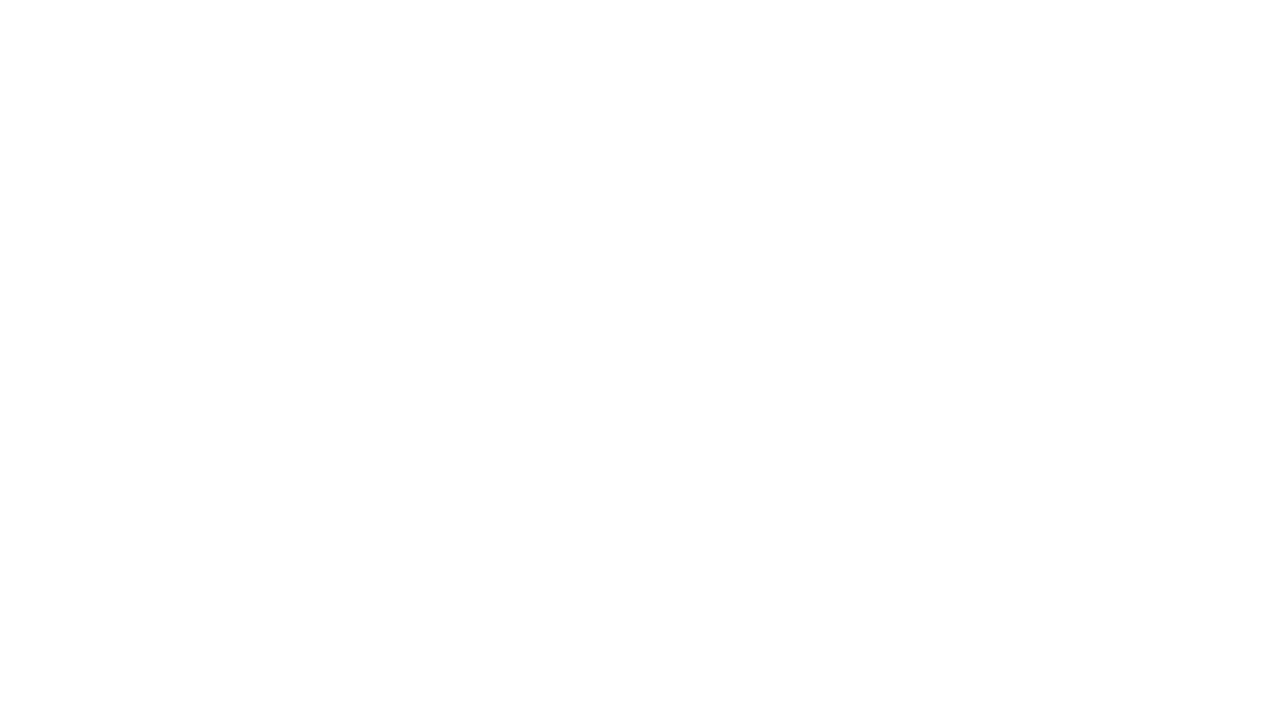
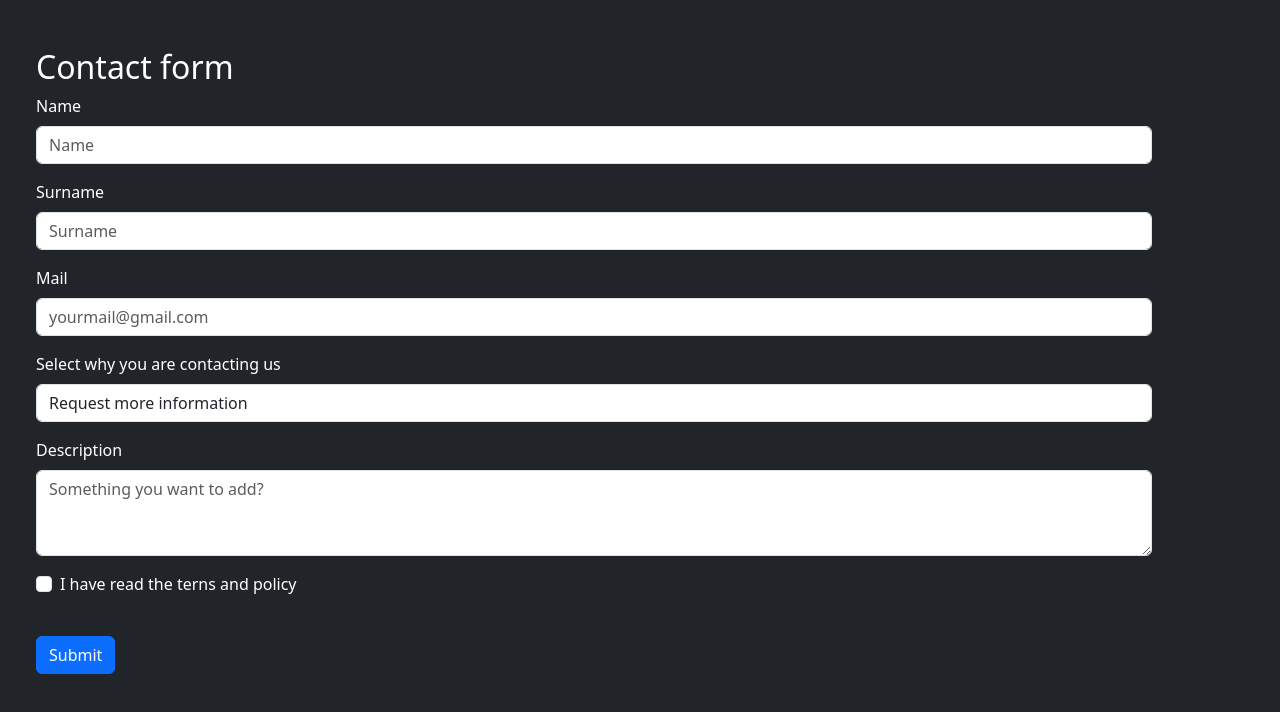
Before and after one commit to annacano0/M09-BootstrapForm, a plain HTML site: page index.html in a window 1280 px wide. Drawn offline with nearby package versions, Linux system fonts and the light colour scheme.

Commit message:
add: add form structure ans syling

```diff
--- a/index.html
+++ b/index.html
@@ -13,8 +13,45 @@
     integrity="sha384-C6RzsynM9kWDrMNeT87bh95OGNyZPhcTNXj1NW7RuBCsyN/o0jlpcV8Qyq46cDfL"
     crossorigin="anonymous"></script>
 
-<body>
+<body class="bg-dark text-white">
+    <div class="container mt-5 border-dark m-4">
+        <h2>Contact form</h2>
 
+        <form class="border-light">
+            <div class="mb-3">
+                <label for="name" class="form-label">Name</label>
+                <input type="text" class="form-control" id="name" placeholder="Name">
+            </div>
+            <div class="mb-3">
+                <label for="surname" class="form-label">Surname</label>
+                <input type="text" class="form-control" id="surname" placeholder="Surname">
+            </div>
+            <div class="mb-3">
+                <label for="email" class="form-label">Mail</label>
+                <input type="email" class="form-control" id="email" placeholder="yourmail@gmail.com">
+            </div>
+
+            <div class="mb-3">
+                <label for="name" class="form-label">Select why you are contacting us</label>
+                <select class="form-control">
+                    <option>Request more information</option>
+                    <option>I want to report an issue</option>
+                    <option>Others</option>
+                </select>
+            </div>
+            <div class="mb-3">
+                <label for="description" class="form-label">Description</label>
+                <textarea class="form-control" id="exampleFormControlTextarea1" rows="3"
+                    placeholder="Something you want to add?"></textarea>
+
+            </div>
+            <div class="form-check mb-3">
+                <input type="checkbox" class="form-check-input" id="check">
+                <label for="check" class="form-check-label">I have read the terns and policy</label>
+            </div>
+            <button type="submit" class="btn btn-primary mt-4 btn-block">Submit</button>
+        </form>
+    </div>
 </body>
 
 </html>
```
